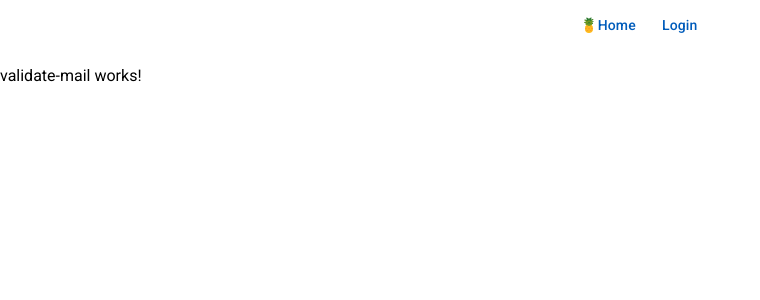
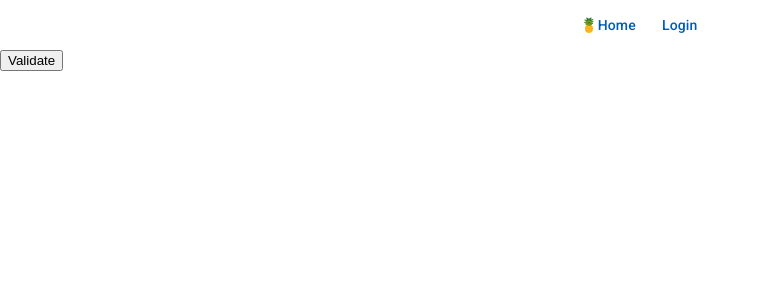
Before and after one commit to VictorBartolomeo/projet_spring_angular, an Angular app: page /validate-mail/1 in a window 1280 px wide. Shown: the top 300 px of the page, without its empty margins (0-760 px from the left). Built offline with nearby package versions, Linux system fonts and the light colour scheme.

Commit message:
Replace placeholder text with a validation button in validate-mail component.

```diff
--- a/src/app/pages/validate-mail/validate-mail.component.html
+++ b/src/app/pages/validate-mail/validate-mail.component.html
@@ -1 +1 @@
-<p>validate-mail works!</p>
+<button (click)="onValidateRegister()" mat-raised-button color="primary">Validate</button>
```
